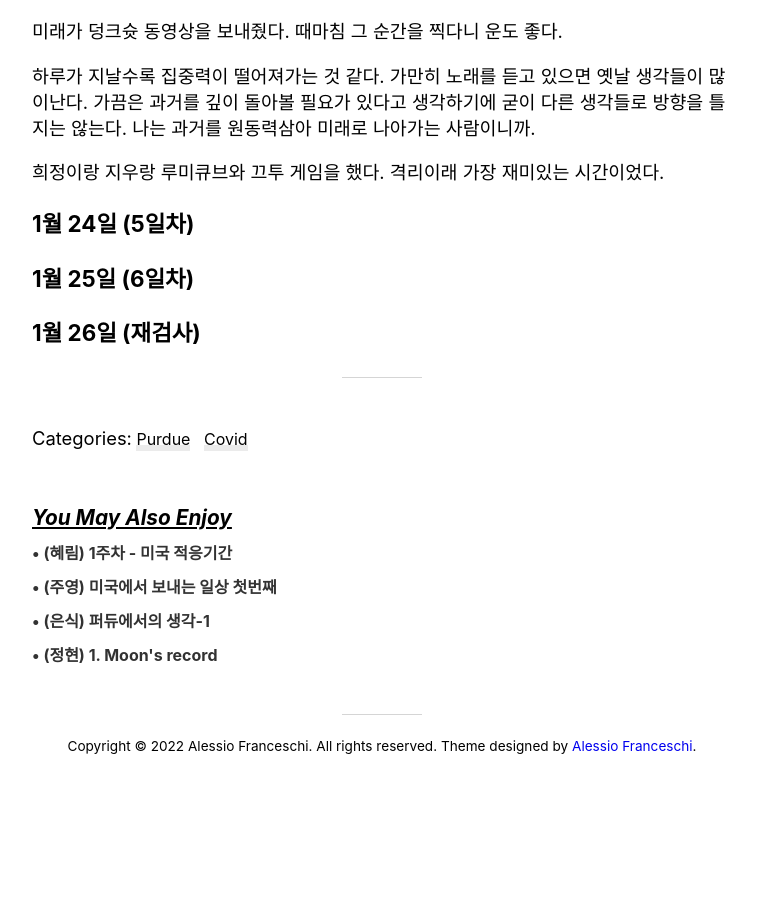
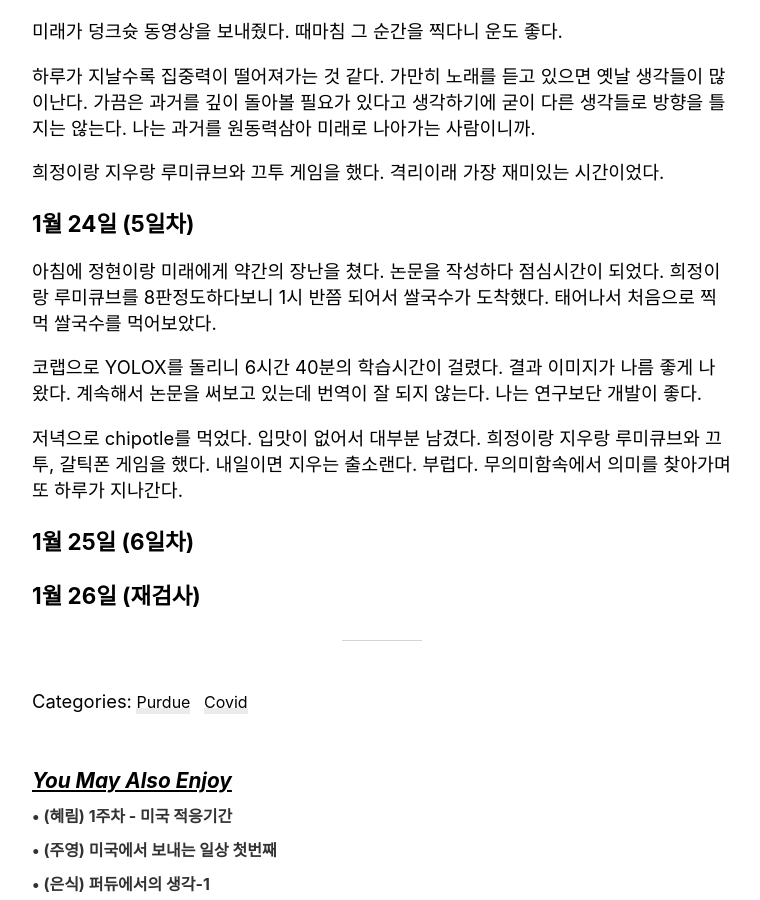
Before and after one commit to Bikini-city/Bikini-city.github.io, a Jekyll site: the page built from _posts/2022-01-26-corona-es.md, in a window 1280 px wide and 900 px high, scrolled down 1281 px. Shown: the whole window, without its empty margins (258-1018 px from the left). Built offline with Jekyll 4.4.1, drawn with Linux system fonts in a browser that asks for light colours; nearby versions of some CDN libraries; comment, search, counter and statistics services are not loaded; before the commit the page ends 2048 px from its top, so only the background shows below that; some of the changed text lies outside the part shown.

Commit message:
[docs] 은식이의 격리일기 업데이트

```diff
--- a/_posts/2022-01-26-corona-es.md
+++ b/_posts/2022-01-26-corona-es.md
@@ -42,6 +42,12 @@ customexcerpt: "격리 생활 in purdue"
 
 ### 1월 24일 (5일차)
 
+아침에 정현이랑 미래에게 약간의 장난을 쳤다. 논문을 작성하다 점심시간이 되었다. 희정이랑 루미큐브를 8판정도하다보니 1시 반쯤 되어서 쌀국수가 도착했다. 태어나서 처음으로 찍먹 쌀국수를 먹어보았다.
+
+코랩으로 YOLOX를 돌리니 6시간 40분의 학습시간이 걸렸다. 결과 이미지가 나름 좋게 나왔다. 계속해서 논문을 써보고 있는데 번역이 잘 되지 않는다. 나는 연구보단 개발이 좋다.
+
+저녁으로 chipotle를 먹었다. 입맛이 없어서 대부분 남겼다. 희정이랑 지우랑 루미큐브와 끄투, 갈틱폰 게임을 했다. 내일이면 지우는 출소랜다. 부럽다. 무의미함속에서 의미를 찾아가며 또 하루가 지나간다.
+
 ### 1월 25일 (6일차)
 
 ### 1월 26일 (재검사)
```
